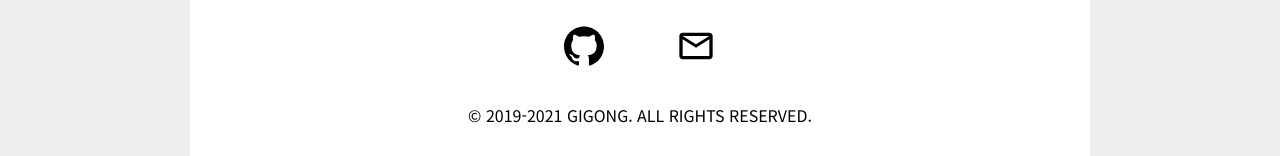
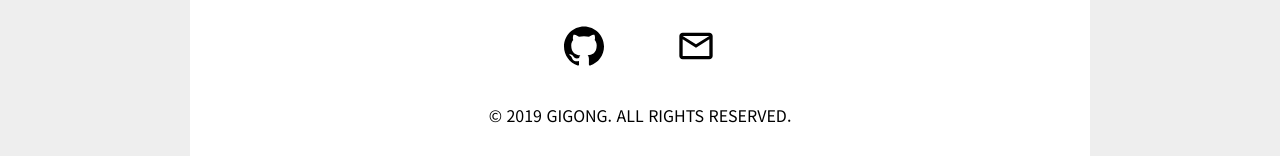
Before and after one commit to GiGong/gigong.github.io, a Jekyll site: the page built from index.html, in a window 1280 px wide. Shown: the part 860-1016 px from the top of the page. Built offline with Jekyll 4.4.1, drawn with Linux system fonts in a browser that asks for light colours; some web fonts are replaced; part of the change alters nothing that is shown.

```diff
--- a/_includes/footer.html
+++ b/_includes/footer.html
@@ -7,9 +7,5 @@
             <a href="mailto:{{site.email}}" title="email"><img class="icon"
                     src="{{ '/assets/icons/email.svg' | relative_url }}" alt="Email"></a></li>
     </ul>
-    <p id="copyright">© 2019-{current_year} GIGONG. ALL RIGHTS RESERVED.</p>
+    <p id="copyright">© 2019 GIGONG. ALL RIGHTS RESERVED.</p>
 </footer>
-<script>
-    document.getElementById("copyright").innerHTML = document.getElementById("copyright").innerHTML.replace(
-        "{current_year}", new Date().getFullYear());
-</script>
--- a/_includes/head.html
+++ b/_includes/head.html
@@ -6,9 +6,15 @@
 
 {% if page.id == null %}
   <title>{{ site.title }}</title>
+  <meta property="og:title" content="{{ site.title }}">
+  <meta property="og:description" content="{{ site.description }}">
+  <meta property="og:url" content="{{ site.url }}">
   <meta name="description" content="{{ site.description }}">
 {% else %}
   <title>{{ page.title }} | {{ site.title }}</title>
+  <meta property="og:title" content="{{ page.title }} | {{ site.title }}">
+  <meta property="og:description" content="{{ page.excerpt | strip_html }}">
+  <meta property="og:url" content="{{ site.url }}{{ page.url }}">
   <meta name="description" content="{{ page.excerpt | strip_html }}">
 {% endif %}
 
```
